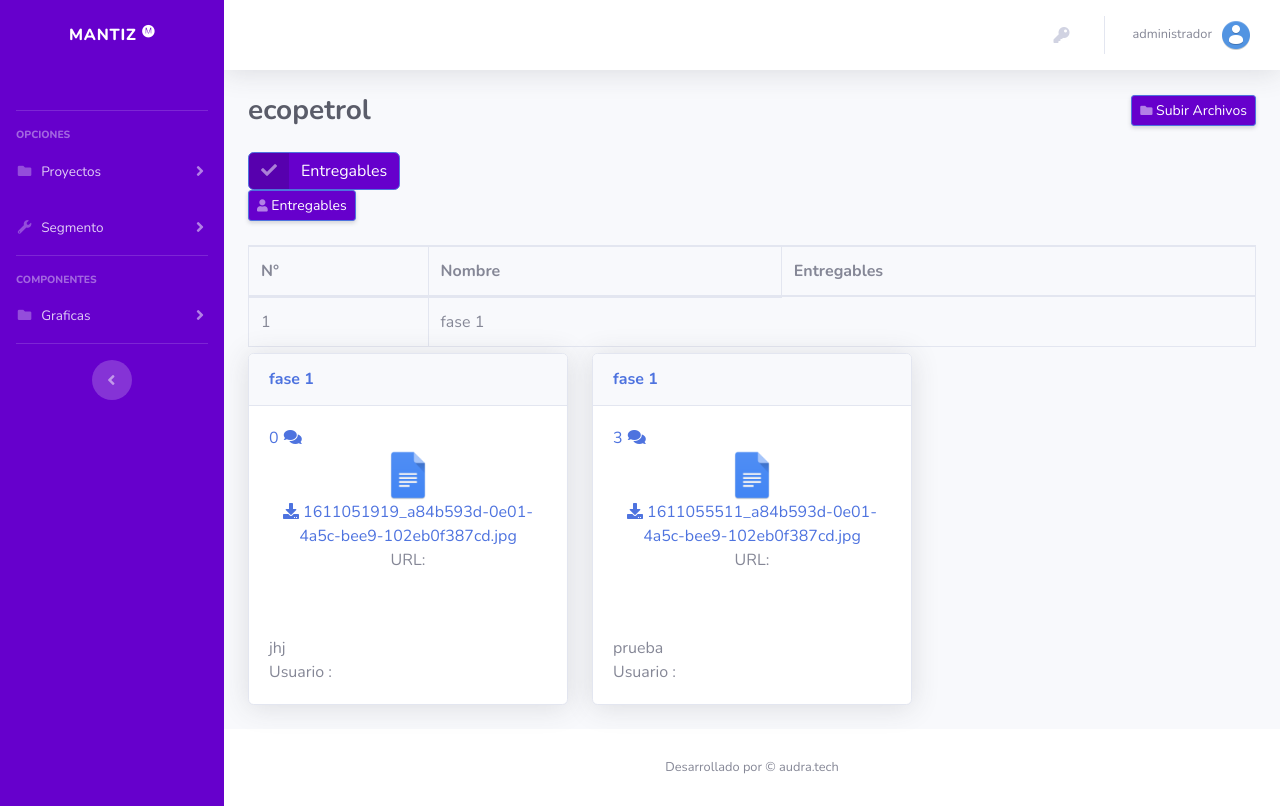
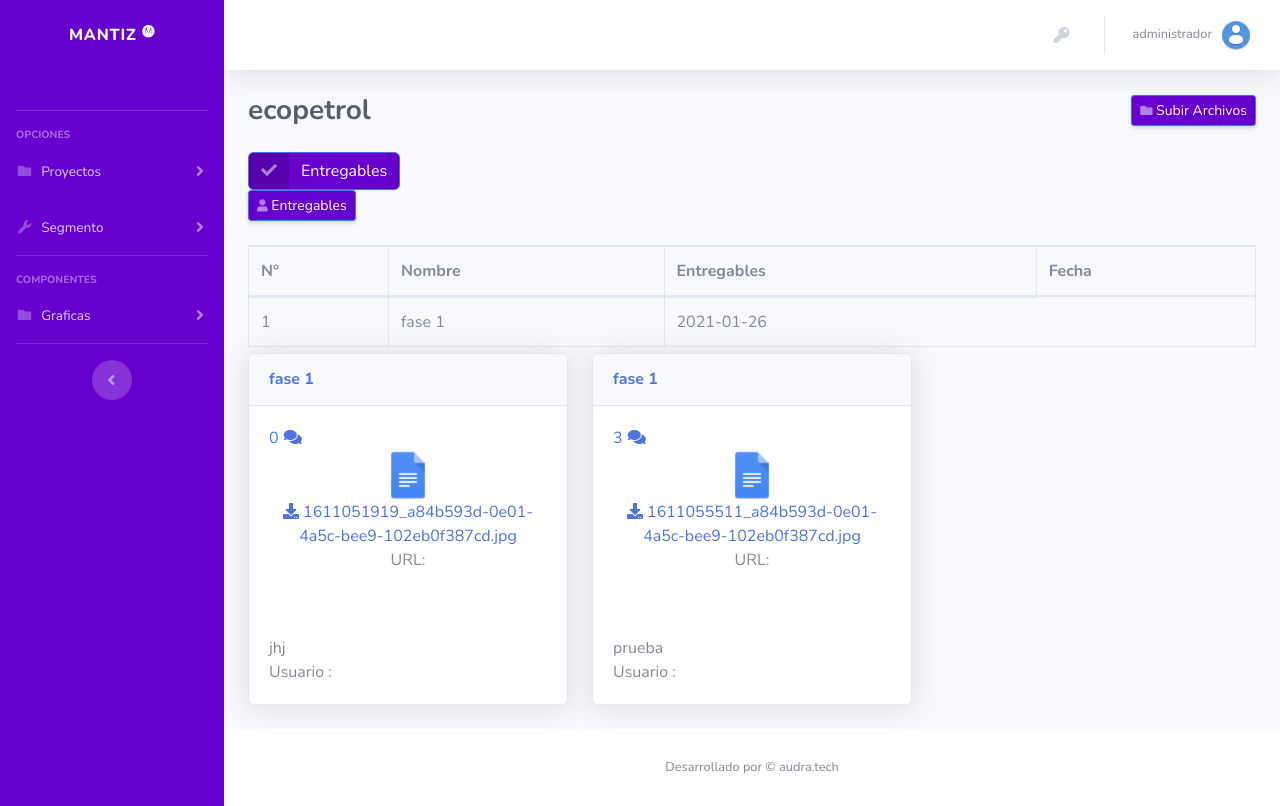
Before and after one commit to augurto/mantizb, a PHP site: page /t_entregables.php?id_p=545 in a window 1280 px wide. Run offline with PHP 8.4, Linux system fonts and the light colour scheme; a user stored in the database is signed in; data comes from the database, SQL or seed files in the repository; data that the repository does not hold is empty.

Commit message:
mejorando array parte 2

```diff
--- a/t_entregables.php
+++ b/t_entregables.php
@@ -106,6 +106,7 @@
                 <th>N°</th>
                 <th>Nombre</th>
                 <th>Entregables</th>
+                <th>Fecha</th>
               </tr>
               <tbody>
                 <?php
@@ -116,6 +117,7 @@
 
                 while($array_lista=mysqli_fetch_array($query_entregable)){
                   $nombre_entregable=$array_lista['nombre'];
+                  $fecha_entrega=$array_lista['fecha_entrega'];
                 }
 
 
@@ -126,6 +128,7 @@
 
                   <td><?php echo $count++; ?></td>
                   <td><?php echo $nombre_entregable; ?></td>
+                  <td><?php echo $fecha_entrega; ?></td>
                 </tr>
               </tbody>
             </thead>
```
